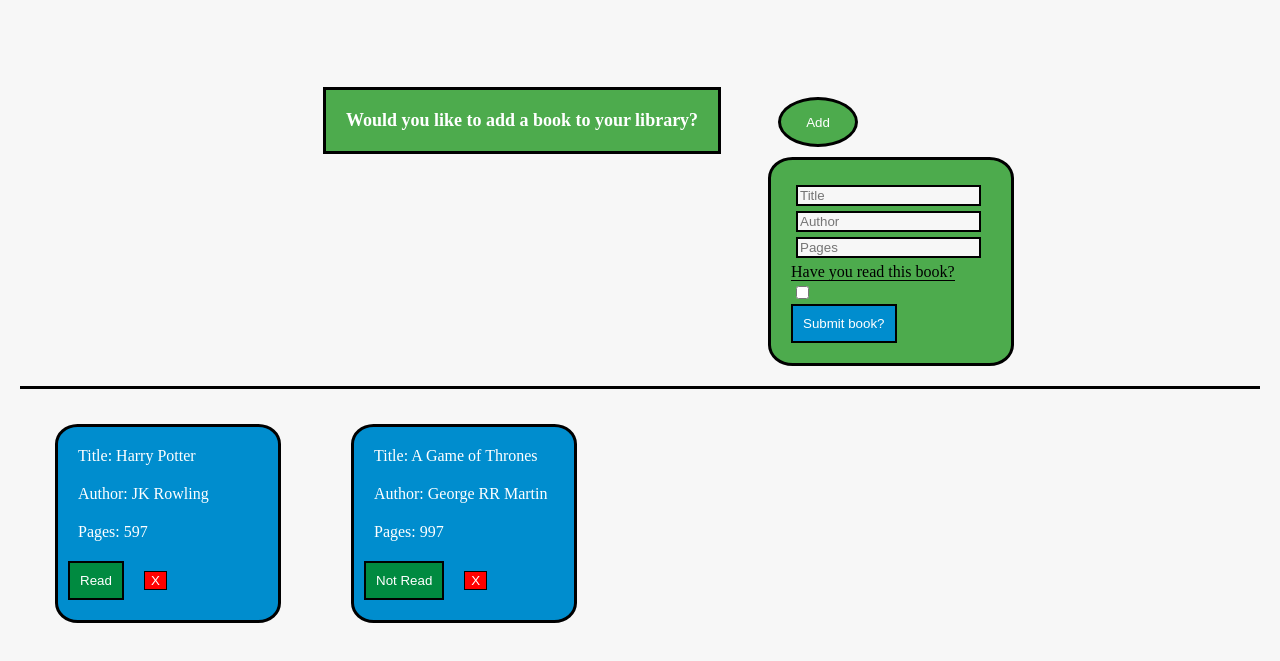
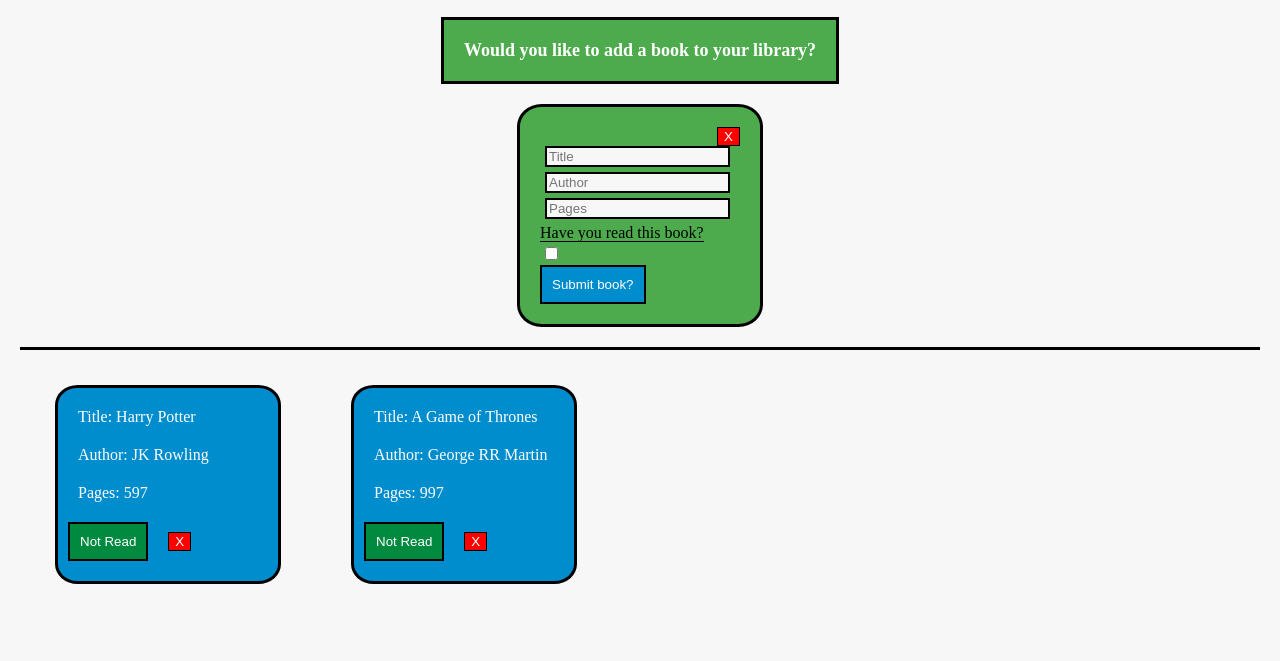
Before and after one commit to amherro/Library, a plain HTML site: page index.html in a window 1280 px wide. Both pictures are taken after a click on the button "Add". Shown: the part 123-784 px from the top of the page. Drawn offline with Linux system fonts and the light colour scheme.

Commit message:
Adding ability to set read status in form.

```diff
--- a/index.html
+++ b/index.html
@@ -18,6 +18,7 @@
                 <button class="addBtn">Add</button>
                 <div class="addBook">
                     <form class="newBookForm" action="#">
+                        <button class="closeBtn">X</button>
                         <input data-title class="title" type="text" placeholder="Title">
                         <input data-author class="author" type="text" placeholder="Author">
                         <input  data-pages class="pages" type="number" placeholder="Pages">
--- a/script.js
+++ b/script.js
@@ -52,13 +52,10 @@ class Library {
         newPages.textContent = `Pages: ${book.pages}`
         newBook.appendChild(newPages);
 
-        /*
-        Take out these two
-        and put them in their own method
-        */
+        const bookRead = document.querySelector('.hasRead').checked;
         let readSection = document.createElement('button')
         readSection.classList.add('readToggle')
-        if(book.bookRead === true){
+        if(bookRead == true){
             readSection.textContent = 'Read';
         } else {
             readSection.textContent = 'Not Read';
@@ -96,24 +93,37 @@ class Library {
 }
 
 //Storage Class
-class UserStorage {
-    getBook = () => {
+// class UserStorage {
+//     getBook = () => {
 
-    }
-    addBook = () => {
+//     }
+//     addBook = () => {
 
-    }
-    updateReadStatus = () => {
+//     }
+//     updateReadStatus = () => {
 
-    }
-    removeBook = () => {
+//     }
+//     removeBook = () => {
 
-    }
-}
+//     }
+// }
 
 // Display book in library
 document.addEventListener('DOMContentLoaded', Library.showBook)
 
+// Toggle Add Button
+const addButton = document.querySelector('.addBtn');
+addButton.addEventListener('click', () => {
+    addButton.style.display = 'none';
+    document.querySelector('.addBook').style.display = 'block';
+})
+
+// Close Button
+const closeBtn = document.querySelector('.closeBtn');
+closeBtn.addEventListener('click', () => {
+    document.querySelector('.addBook').style.display = 'none';
+    addButton.style.display = 'block';
+})
 
 // Add book
 document.querySelector('.submitBook').addEventListener('click', (e) => {
@@ -121,7 +131,7 @@ document.querySelector('.submitBook').addEventListener('click', (e) => {
     const title = document.querySelector('[data-title]').value;
     const author = document.querySelector('[data-author]').value;
     const pages = document.querySelector('[data-pages]').value;
-    const bookRead = document.querySelector('.hasRead').value;
+    const bookRead = document.querySelector('.hasRead').checked;
 
     const book = new Book(title, author, pages, bookRead)
 
@@ -139,5 +149,5 @@ document.querySelector('.displayArea').addEventListener('click', (e) => {
 // Mark book as Read/Not Read
 document.querySelector('.displayArea').addEventListener('click', (e) => {
     e.preventDefault();
-    Library.toggleBookRead(e.target)
+    Library.toggleBookRead(e.target);
 })
--- a/style.css
+++ b/style.css
@@ -31,9 +31,9 @@ header {
     justify-self: center;
 }
 .mainContent {
-    display: grid;
-    grid-template-columns: 1fr 2fr 2fr;
-    margin-top: 30px;
+    display: flex;
+    flex-direction: column;
+    align-items: center;
 }
 .libraryTitle {
     border: 3px solid rgb(0, 0, 0);
@@ -42,8 +42,8 @@ header {
     font-size: 18px;
     padding: 20px;
     height: fit-content;
-    margin-left: 20px;
-    margin-top: 60px;
+    margin: 20px 0px;
+
     text-align: center;
     grid-column: 2;
     grid-row: 1;
@@ -54,12 +54,8 @@ header {
     border-radius: 70%;
     background-color: rgba(0, 138, 0, 0.685);
     color: rgb(255, 255, 255);
-    grid-column: 3;
-    grid-row: 1;
-    margin: 70px 10px 10px 10px;
     width: 80px;
     height: 50px;
-    justify-self: left;
 }
 .addBtn:hover {
     background-color: rgb(10, 126, 0);
@@ -69,7 +65,7 @@ header {
     font-weight: bold;
 }
 .addBook {
-    display: block;
+    display: none;
     grid-column: 3;
 }
 form {
@@ -81,6 +77,19 @@ form {
     padding: 20px;
     width: 200px;
     background-color: rgba(0, 138, 0, 0.685);
+}
+.closeBtn {
+    float: right;
+    color: rgb(255, 255, 255);
+    background-color: rgb(255, 0, 0);
+    border: 1px solid rgb(0, 0, 0);
+}
+.closeBtn:hover {
+    background-color: rgb(224, 0, 0);
+}
+.closeBtn:active {
+    font-weight: bold;
+    background-color: rgb(185, 0, 0);
 }
 input {
     margin: 5px;
@@ -125,7 +134,7 @@ label {
     border-radius: 10%;
     padding: 10px;
     margin: 35px;
-    min-width: 200px;
+    width: 200px;
     background-color: rgb(0, 141, 206);
 }
 .cardItem {
@@ -153,7 +162,7 @@ label {
     border: 1px solid rgb(0, 0, 0);
 }
 .deleteBtn:hover {
-    background-color: rgb(224, 0, 0);;
+    background-color: rgb(224, 0, 0);
 }
 .deleteBtn:active {
     font-weight: bold;
```
